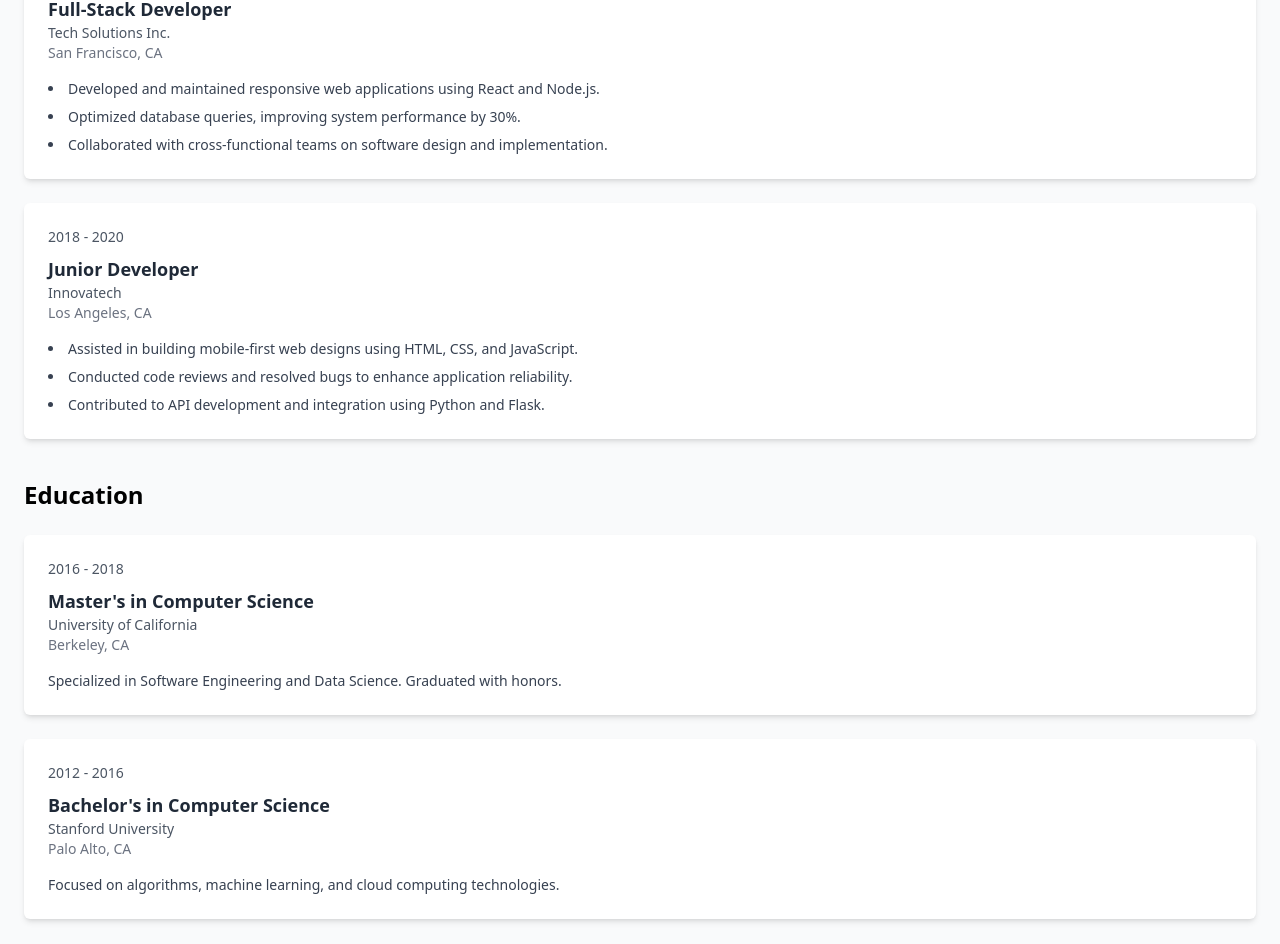
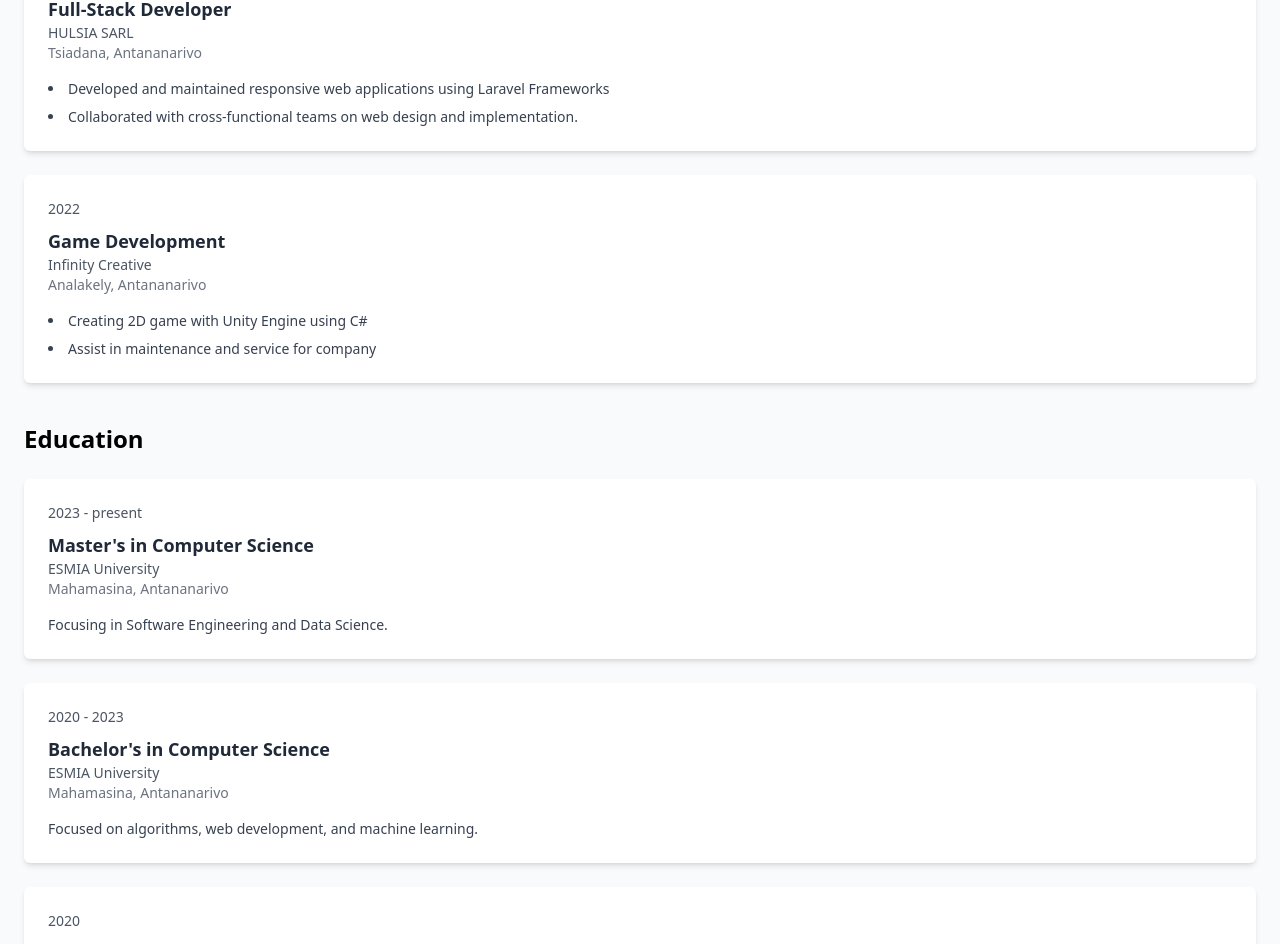
Before and after one commit to JoharyJonathan/Portfolio1, a React (Vite) app: page /resume in a window 1280 px wide. Shown: the part 329-1273 px from the top of the page. Built offline with nearby package versions, Linux system fonts and the light colour scheme.

Commit message:
Resume page

```diff
--- a/src/components/Contact.jsx
+++ b/src/components/Contact.jsx
@@ -1,7 +1,46 @@
 import NavBar from "./NavBar";
 import Footer from "./Footer";
+import emailjs from "emailjs-com";
+import { useState } from "react";
 
 const Contact = () => {
+  const [formData, setFormData] = useState({
+    name: "",
+    email: "",
+    phone: "",
+    message: "",
+  });
+  const [statusMessage, setStatusMessage] = useState("");
+
+  const handleChange = (e) => {
+    const { id, value } = e.target;
+    setFormData((prev) => ({
+      ...prev,
+      [id]: value,
+    }));
+  };
+
+  const handleSubmit = (e) => {
+    e.preventDefault();
+
+    emailjs
+      .send(
+        "your_service_id", // Remplacez par votre Service ID EmailJS
+        "your_template_id", // Remplacez par votre Template ID EmailJS
+        formData,
+        "your_user_id" // Remplacez par votre User ID EmailJS
+      )
+      .then(
+        (response) => {
+          setStatusMessage("Message sent successfully!");
+          setFormData({ name: "", email: "", phone: "", message: "" });
+        },
+        (error) => {
+          setStatusMessage("Failed to send the message. Please try again.");
+        }
+      );
+  };
+
   return (
     <>
       <NavBar />
@@ -11,6 +50,7 @@
       <div className="flex flex-col min-h-screen">
         {/* Page Content */}
         <main className="flex-grow">
+          {/* Section for Personal Info */}
           <section className="pt-10">
             <div className="container mx-auto px-5">
               <div className="bg-gray-100 rounded-lg p-10">
@@ -24,7 +64,9 @@
                     <i className="bi bi-geo-alt text-xl flex-shrink-0"></i>
                     <div>
                       <h3 className="text-lg font-bold">Address</h3>
-                  <p className="text-gray-600">A108 Adam Street, New York, NY 535022</p>
+                      <p className="text-gray-600">
+                        052 A Ter I Alakamisy Anosiala , Antananarivo, Madagascar
+                      </p>
                     </div>
                   </div>
 
@@ -37,7 +79,7 @@
                     <i className="bi bi-telephone text-xl flex-shrink-0"></i>
                     <div>
                       <h3 className="text-lg font-bold">Call Us</h3>
-                  <p className="text-gray-600">+1 5589 55488 55</p>
+                      <p className="text-gray-600">+261 34 09 925 49</p>
                     </div>
                   </div>
 
@@ -50,13 +92,15 @@
                     <i className="bi bi-envelope text-xl flex-shrink-0"></i>
                     <div>
                       <h3 className="text-lg font-bold">Email Us</h3>
-                  <p className="text-gray-600">info@example.com</p>
+                      <p className="text-gray-600">rjoharyjonathan@gmail.com</p>
                     </div>
                   </div>
                 </div>
               </div>
             </div>
           </section>
+
+          {/* Contact Form Section */}
           <section className="py-10">
             <div className="container mx-auto px-5">
               <div className="bg-gray-100 rounded-lg p-10">
@@ -65,14 +109,17 @@
                     <i className="bi bi-envelope text-2xl"></i>
                   </div>
                   <h1 className="text-3xl font-bold">Get in touch</h1>
-                <p className="text-gray-600">Let &apos; s work together!</p>
+                  <p className="text-gray-600">Let&apos;s work together!</p>
                 </div>
 
                 <div className="max-w-lg mx-auto">
-                <form id="contactForm">
+                  <form id="contactForm" onSubmit={handleSubmit}>
                     {/* Name Input */}
                     <div className="mb-5">
-                    <label htmlFor="name" className="block text-sm font-medium text-gray-700">
+                      <label
+                        htmlFor="name"
+                        className="block text-sm font-medium text-gray-700"
+                      >
                         Full name
                       </label>
                       <input
@@ -80,13 +127,18 @@
                         id="name"
                         placeholder="Enter your name..."
                         className="mt-1 block w-full p-3 border border-gray-300 rounded-md shadow-sm focus:ring-primary focus:border-primary"
+                        value={formData.name}
+                        onChange={handleChange}
                         required
                       />
                     </div>
 
                     {/* Email Input */}
                     <div className="mb-5">
-                    <label htmlFor="email" className="block text-sm font-medium text-gray-700">
+                      <label
+                        htmlFor="email"
+                        className="block text-sm font-medium text-gray-700"
+                      >
                         Email address
                       </label>
                       <input
@@ -94,13 +146,18 @@
                         id="email"
                         placeholder="name@example.com"
                         className="mt-1 block w-full p-3 border border-gray-300 rounded-md shadow-sm focus:ring-primary focus:border-primary"
+                        value={formData.email}
+                        onChange={handleChange}
                         required
                       />
                     </div>
 
                     {/* Phone Input */}
                     <div className="mb-5">
-                    <label htmlFor="phone" className="block text-sm font-medium text-gray-700">
+                      <label
+                        htmlFor="phone"
+                        className="block text-sm font-medium text-gray-700"
+                      >
                         Phone number
                       </label>
                       <input
@@ -108,13 +165,18 @@
                         id="phone"
                         placeholder="(123) 456-7890"
                         className="mt-1 block w-full p-3 border border-gray-300 rounded-md shadow-sm focus:ring-primary focus:border-primary"
+                        value={formData.phone}
+                        onChange={handleChange}
                         required
                       />
                     </div>
 
                     {/* Message Input */}
                     <div className="mb-5">
-                    <label htmlFor="message" className="block text-sm font-medium text-gray-700">
+                      <label
+                        htmlFor="message"
+                        className="block text-sm font-medium text-gray-700"
+                      >
                         Message
                       </label>
                       <textarea
@@ -122,6 +184,8 @@
                         placeholder="Enter your message here..."
                         className="mt-1 block w-full p-3 border border-gray-300 rounded-md shadow-sm focus:ring-primary focus:border-primary"
                         rows="4"
+                        value={formData.message}
+                        onChange={handleChange}
                         required
                       ></textarea>
                     </div>
@@ -136,6 +200,9 @@
                       </button>
                     </div>
                   </form>
+                  {statusMessage && (
+                    <p className="text-center mt-5">{statusMessage}</p>
+                  )}
                 </div>
               </div>
             </div>
--- a/src/components/Resume.jsx
+++ b/src/components/Resume.jsx
@@ -27,25 +27,23 @@
           {/* Experience Cards */}
           <div className="space-y-6">
             <ExperienceCard
-              date="2020 - Present"
+              date="2023"
               title="Full-Stack Developer"
-              company="Tech Solutions Inc."
-              location="San Francisco, CA"
+              company="HULSIA SARL"
+              location="Tsiadana, Antananarivo"
               tasks={[
-                "Developed and maintained responsive web applications using React and Node.js.",
-                "Optimized database queries, improving system performance by 30%.",
-                "Collaborated with cross-functional teams on software design and implementation.",
+                "Developed and maintained responsive web applications using Laravel Frameworks",
+                "Collaborated with cross-functional teams on web design and implementation.",
               ]}
             />
             <ExperienceCard
-              date="2018 - 2020"
-              title="Junior Developer"
-              company="Innovatech"
-              location="Los Angeles, CA"
+              date="2022"
+              title="Game Development"
+              company="Infinity Creative"
+              location="Analakely, Antananarivo"
               tasks={[
-                "Assisted in building mobile-first web designs using HTML, CSS, and JavaScript.",
-                "Conducted code reviews and resolved bugs to enhance application reliability.",
-                "Contributed to API development and integration using Python and Flask.",
+                "Creating 2D game with Unity Engine using C#",
+                "Assist in maintenance and service for company"
               ]}
             />
           </div>
@@ -56,18 +54,25 @@
           <h2 className="text-2xl font-bold text-secondary mb-6">Education</h2>
           <div className="space-y-6">
             <EducationCard
-              date="2016 - 2018"
+              date="2023 - present"
               degree="Master's in Computer Science"
-              school="University of California"
-              location="Berkeley, CA"
-              description="Specialized in Software Engineering and Data Science. Graduated with honors."
+              school="ESMIA University"
+              location="Mahamasina, Antananarivo"
+              description="Focusing in Software Engineering and Data Science."
             />
             <EducationCard
-              date="2012 - 2016"
+              date="2020 - 2023"
               degree="Bachelor's in Computer Science"
-              school="Stanford University"
-              location="Palo Alto, CA"
-              description="Focused on algorithms, machine learning, and cloud computing technologies."
+              school="ESMIA University"
+              location="Mahamasina, Antananarivo"
+              description="Focused on algorithms, web development, and machine learning."
+            />
+            <EducationCard
+              date="2020"
+              degree="Baccalaureat C"
+              school=""
+              location=""
+              description=""
             />
           </div>
         </section>
@@ -79,10 +84,12 @@
             {[
               "JavaScript (Vue, React, Node.js)",
               "Python (Flask, Django)",
-              "Database Management (PostgreSQL, MySQL)",
+              "Database Management (PostgreSQL, MySQL, SQLite)",
               "RESTful APIs",
               "Git & Version Control",
               "Agile Development",
+              "PHP (Laravel, CodeIgniter, Symfony)",
+              "Java (SpringBoot)",
             ].map((skill, index) => (
               <div
                 key={index}
```
Lines whose indentation alone changed are shown as unchanged.
